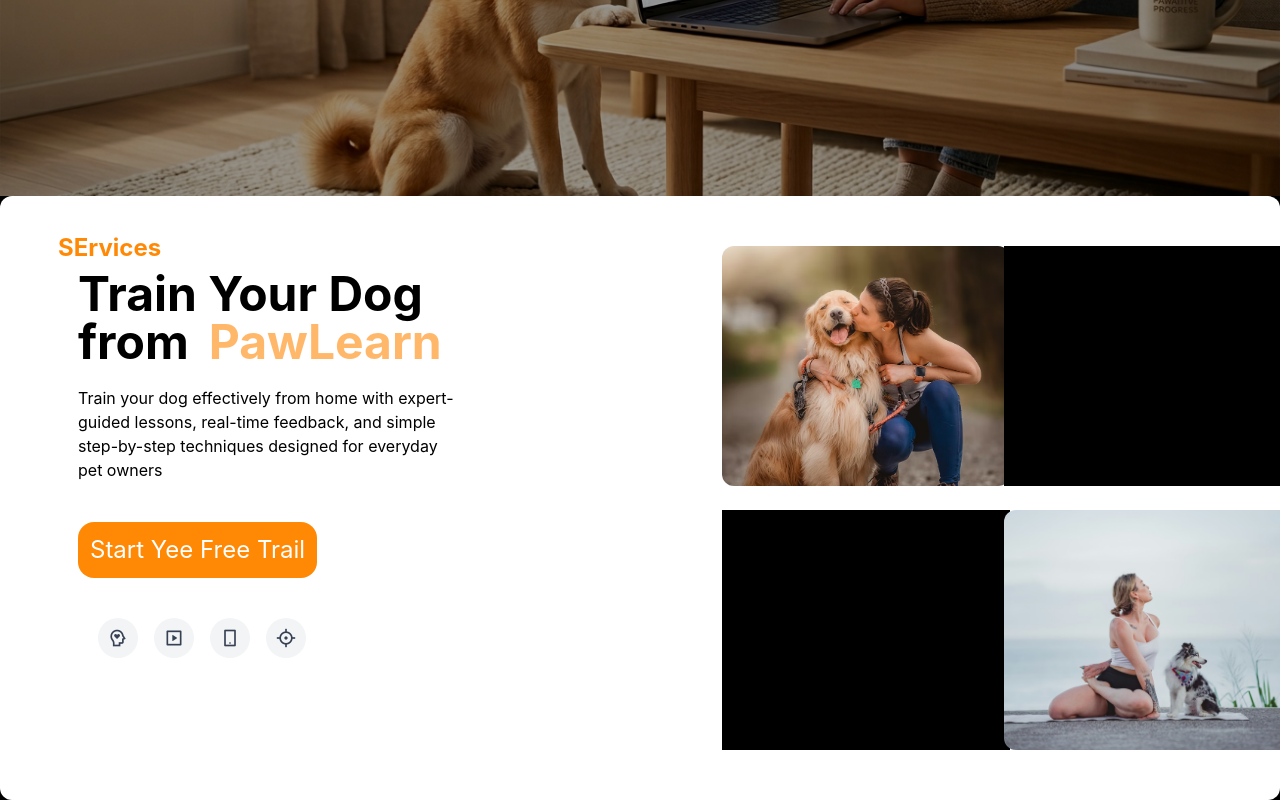
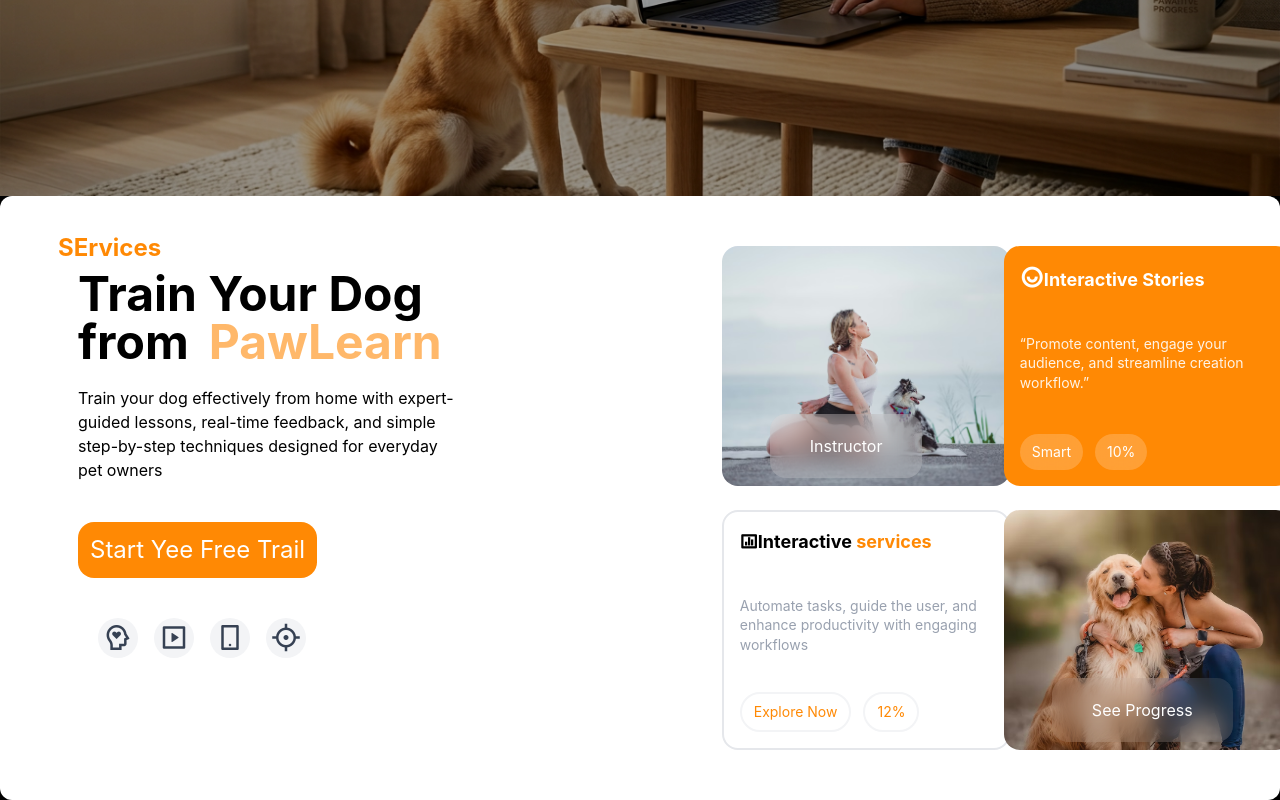
Before and after one commit to ankit-tiwari-0/PawLearn, a React (Vite) app: page / in a window 1280 px wide. Shown: the part 454-1254 px from the top of the page. Built offline with nearby package versions, Linux system fonts and the light colour scheme.

Commit message:
add rigt sec comtent

```diff
--- a/src/Components/HeroSection.jsx
+++ b/src/Components/HeroSection.jsx
@@ -5,7 +5,7 @@
     return (
         <div className='w-full  bg-white border-2 border-transparent rounded-xl py-7 px-4'>
             <div className='lg:flex'>
-                <div className='px-3 lg:px-10 lg:bg-white bg-gray-100 rounded-xl '>
+                <div className='px-3 lg:px-10 lg:bg-white bg-gray-100 rounded-xl lg:pb-0.5 pb-8 '>
                     <h3 className='text-orange-400 lg:text-2xl text-xl py-1.5 font-bold'>SErvices</h3>
                     <h1 className='text-xl lg:text-5xl font-bold mb-5 ml-5 '>Train Your Dog
                         <br />
@@ -25,20 +25,70 @@
                             "ri-focus-3-line"
                         ].map((icon, i) => (
                             <div key={i} className="w-10 h-10 bg-gray-100 rounded-full flex items-center justify-center">
-                                <i className={`${icon} text-xl text-gray-700`}></i>
+                                <i className={`${icon} text-3xl text-gray-700`}></i>
                             </div>
                         ))}
 
                     </div>
                 </div>
                 <div className="grid grid-cols-2 gap-6 lg:ml-55 lg:py-5 py-10  w-full justify-center">
-                    <div className="w-2/2 lg:w-72 h-40 lg:h-60">
-                     <img className='w-full h-full object-cover rounded-xl' src="/img/t.avif" alt="" />
+                    <div className="w-2/2 lg:w-72 h-40 lg:h-60 rounded-2xl  bg-[url('/img/b.avif')] bg-cover bg-center flex items-end px-8 lg:px-12 py-2 ">
+                        <button className='lg:px-10 px-3 lg:py-5 py-2 rounded-2xl bg-white/20 backdrop-blur-md text-white'>Instructor</button>
                     </div>
-                    <div className=" lg:w-72 h-40 lg:h-60 bg-black"></div>
-                    <div className=" lg:w-72 h-40 lg:h-60 bg-black"></div>
-                    <div className=" lg:w-72 h-40 lg:h-60">
-                        <img className='w-full h-full object-cover rounded-xl' src="/img/b.avif" alt="" />
+                    <div className="lg:w-72 h-44 lg:h-60 bg-orange-400 rounded-2xl px-4 py-4 flex flex-col justify-between">
+
+                        <div>
+                            <h1 className="mb-2 text-white font-bold text-lg  ">
+                              <span >  <i className="ri-user-smile-line  text-2xl"></i></span>
+                                 Interactive Stories
+                            </h1>
+
+                            <p className="text-white/90 text-sm leading-snug line-clamp-1 sm:line-clamp-none lg:mt-10 ">
+                                “Promote content, engage your audience, and streamline creation workflow.”
+                            </p>
+                        </div>
+
+                        <div className="flex  items-center gap-3">
+                            <button className="px-3 py-2 bg-white/20 backdrop-blur-md text-white text-sm rounded-full">
+                                Smart
+                            </button>
+
+                            <button className="px-3 py-2 bg-white/20 backdrop-blur-md text-white text-sm rounded-full">
+                                10%
+                            </button>
+                        </div>
+
+                    </div>
+
+                    <div className="lg:w-72 h-44 lg:h-60 border-2 border-gray-200 rounded-2xl px-4 py-4 flex flex-col justify-between">
+
+                        <div>
+                            <h1 className="mb-2 text-black font-bold text-lg  ">
+                              <span >  <i class="ri-bar-chart-box-line"></i></span>
+                                 Interactive <span className='text-orange-400'>services</span>
+                            </h1>
+
+                            <p className="text-gray-400 text-sm leading-snug line-clamp-1 sm:line-clamp-none lg:mt-10 ">
+                                Automate tasks, guide the user, and enhance productivity with engaging workflows
+                            </p>
+                        </div>
+
+                        <div className="flex  items-center gap-3">
+                            <button className="px-3 py-2 border-2 border-gray-100 text-orange-400 text-sm rounded-full">
+                               Explore Now
+                            </button>
+
+                            <button className="px-3 py-2  border-2 border-gray-100 text-orange-400 text-sm rounded-full">
+                                12%
+                            </button>
+                        </div>
+
+                    </div>
+
+                    <div className=" lg:w-72 h-40 rounded-2xl lg:h-60 bg-[url('/img/t.avif')] bg-cover bg-center flex items-end px-8 lg:px-12 py-2">
+
+                        <button className='lg:px-10 px-3 lg:py-5 py-2 rounded-2xl bg-white/10 backdrop-blur-md text-white'>See Progress</button>
+
                     </div>
                 </div>
 
--- a/src/page/Section1.jsx
+++ b/src/page/Section1.jsx
@@ -3,7 +3,7 @@
 
 const home = () => {
   return (
-    <div className="relative w-full  h-[450px] lg:h-[650px]  overflow-hidden">
+    <div className="relative w-full  h-112.5 lg:h-162.5  overflow-hidden">
 
       <img
         src="/img/p.jpg"
```
